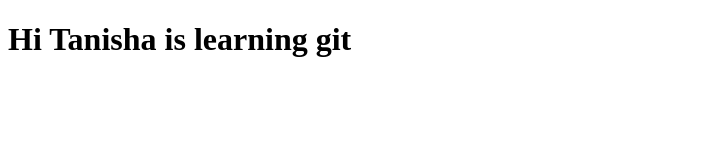
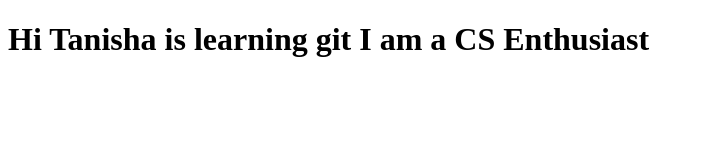
Before and after one commit to tanishaa25/git_learn, a plain HTML site: page index.html in a window 1280 px wide. Shown: the whole page, without its empty margins (0-704 px from the left). Drawn offline with Linux system fonts and the light colour scheme.

Commit message:
added interest

```diff
--- a/index.html
+++ b/index.html
@@ -8,6 +8,7 @@
 <body>
         <h1>
             Hi Tanisha is learning git
+            I am a CS Enthusiast
         </h1>
 </body>
 </html>
```
